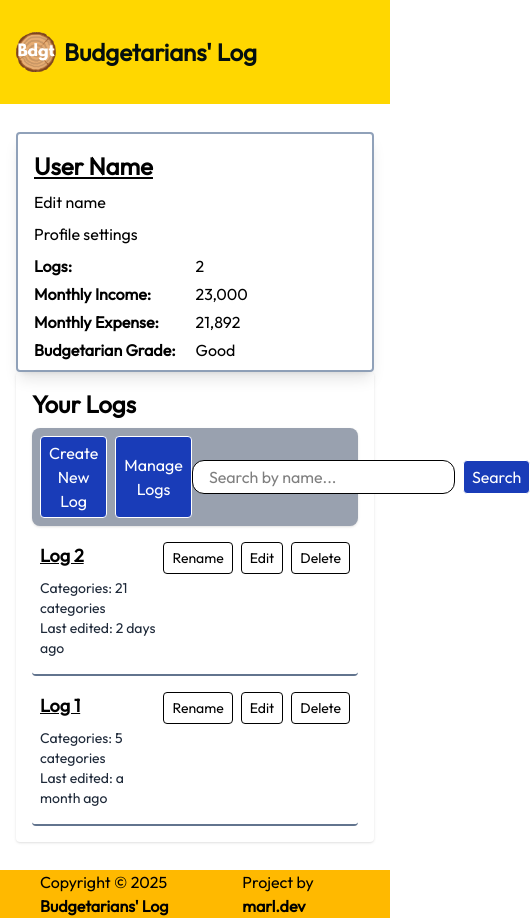
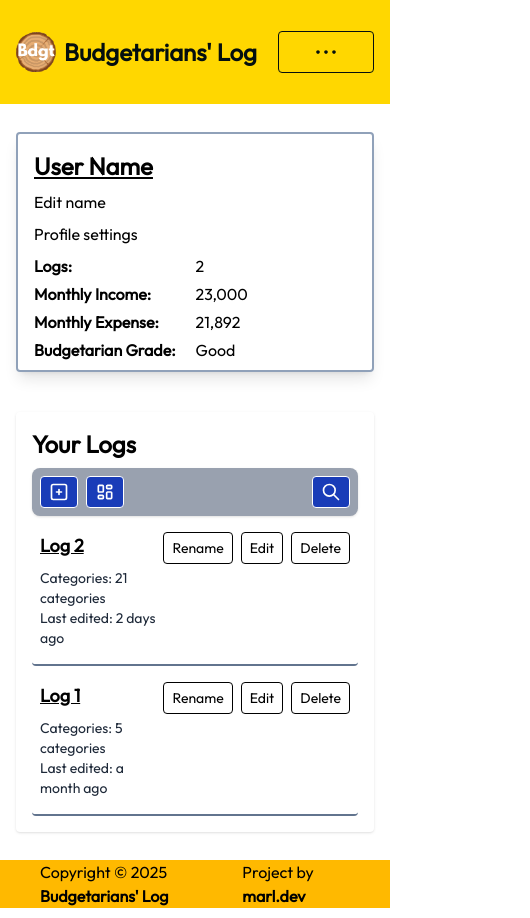
Before and after one commit to marlmunar/budget-tracker, a React (Vite) app in the folder frontend/: page /profile in a window 390 px wide. Shown: the whole page, 530 px wide, since content can reach past the window. Built offline with nearby package versions, Linux system fonts and the light colour scheme.

Commit message:
Edited the responsiveness of components in profile page

```diff
--- a/frontend/src/components/Header.jsx
+++ b/frontend/src/components/Header.jsx
@@ -8,7 +8,7 @@ import favicon from "../assets/favicon.png";
 
 const Header = () => {
   const [isClicked, setIsClicked] = useState(false);
-  const [isLoggedIn, setIsLoggedIn] = useState(false);
+  const [isLoggedIn, setIsLoggedIn] = useState(true);
   const [isLoggingIn, setIsLoggingIn] = useState(false);
 
   return (
--- a/frontend/src/components/LogTools.jsx
+++ b/frontend/src/components/LogTools.jsx
@@ -1,24 +1,29 @@
+import { TbLayoutDashboard, TbSearch, TbSquarePlus } from "react-icons/tb";
+
 const LogTools = () => {
   return (
     <section className="bg-gray-400 p-2 rounded-lg shadow">
-      <div className="flex justify-between min-h-12 items-center">
+      <div className="flex justify-between lg:min-h-12 items-center">
         <div className="flex gap-2">
-          <button className="bg-blue-800 text-white border min-h-8 px-2 py-1 rounded overflow-ellipsis">
-            Create New Log
+          <button className="bg-blue-800 text-white border min-h-8 px-2 py-1 rounded lg:min-w-[7.5rem]">
+            <span className="hidden lg:block">Add New Log</span>
+            <TbSquarePlus className="text-xl lg:hidden" />
           </button>
-          <button className="bg-blue-800 text-white border min-h-8 px-2 py-1 rounded">
-            Manage Logs
+          <button className="bg-blue-800 text-white border min-h-8 px-2 py-1 rounded lg:min-w-[7.5rem]">
+            <span className="hidden lg:block">Manage Logs</span>
+            <TbLayoutDashboard className="text-xl lg:hidden" />
           </button>
         </div>
         <div className="flex gap-2">
           <input
-            className="bg-white border rounded-xl px-4 min-h-8"
+            className="bg-white border rounded-xl px-4 min-h-8 max-w-[10.95rem] hidden lg:block"
             type="search"
             id="search-log"
             placeholder="Search by name..."
           />
-          <button className="bg-blue-800 text-white border min-h-8 px-2 py-1 rounded">
-            Search
+          <button className="bg-blue-800 text-white border min-h-8 px-2 py-1 rounded lg:min-w-[5rem]">
+            <span className="hidden lg:block">Search</span>
+            <TbSearch className="text-xl lg:hidden" />
           </button>
         </div>
       </div>
--- a/frontend/src/pages/Profile.jsx
+++ b/frontend/src/pages/Profile.jsx
@@ -3,7 +3,7 @@ import UserProfile from "../components/UserProfile";
 
 const Profile = () => {
   return (
-    <main className="md:grid grid-cols-2 gap-2">
+    <main className="flex flex-col gap-10 lg:grid  lg:grid-cols-[35%_65%] xl:grid-cols-[30%_70%] lg:gap-2">
       <UserProfile />
       <Logs />
     </main>
```
